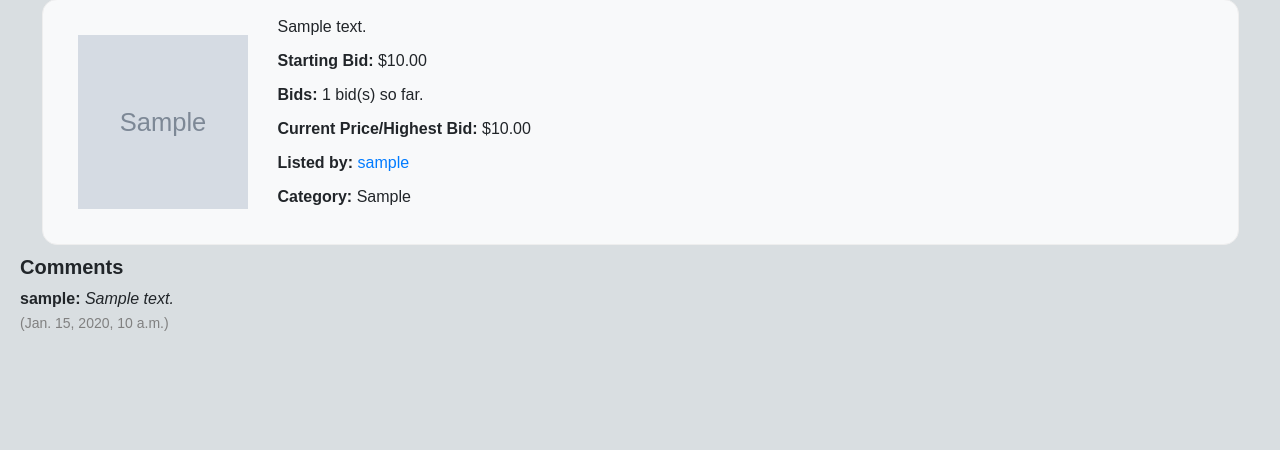
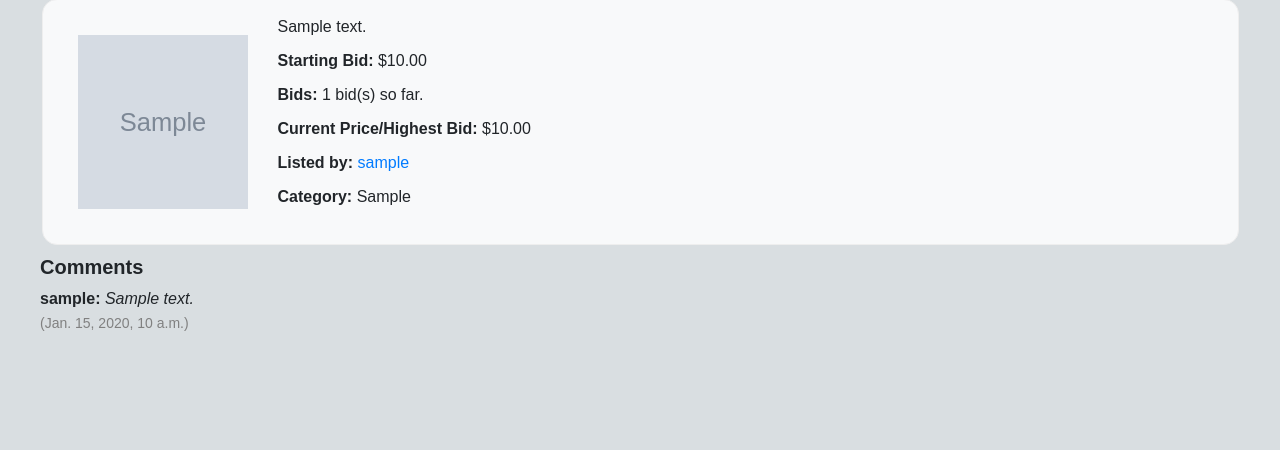
Before and after one commit to DeanMwau/Auctions.github.io, a Django app: page /1/ in a window 1280 px wide. Shown: the part 111-561 px from the top of the page. Run offline with Django 3.2, Linux system fonts and the light colour scheme; tables that the repository leaves empty hold one stand-in row (values such as "Sample post"); grey boxes marked "Sample" are stand-in pictures; some libraries are stand-ins or nearby versions.

Commit message:
Edit styles.css

```diff
--- a/auctions/static/auctions/styles.css
+++ b/auctions/static/auctions/styles.css
@@ -92,7 +92,6 @@ html, body {
     gap: 10px;
     margin-top: 5px;
     flex-wrap: wrap;
-    margin-left: 10px;
 }
 
 .bid-container form {
@@ -151,11 +150,19 @@ html, body {
     }
 }
 
-@media (min-width: 768px) {
+@media (min-width: 769px) {
     .bid-container,
     #comment-section-container,
     #comment {
-        margin-left: 20px;
+        margin-left: 30px;
+    }
+}
+
+@media (max-width: 768px) {
+    .bid-container,
+    #comment-section-container,
+    #comment {
+        margin-left: 10px;
     }
 }
 
@@ -211,12 +218,6 @@ html, body {
     box-shadow: 0 0 5px rgba(0, 123, 255, 0.5);
     outline: none;
 }
-
-#comment-section-container,
-#comment {
-    margin-left: 10px;
-}
-
 
 #comment-section-container li {
     list-style-type: none;
```
